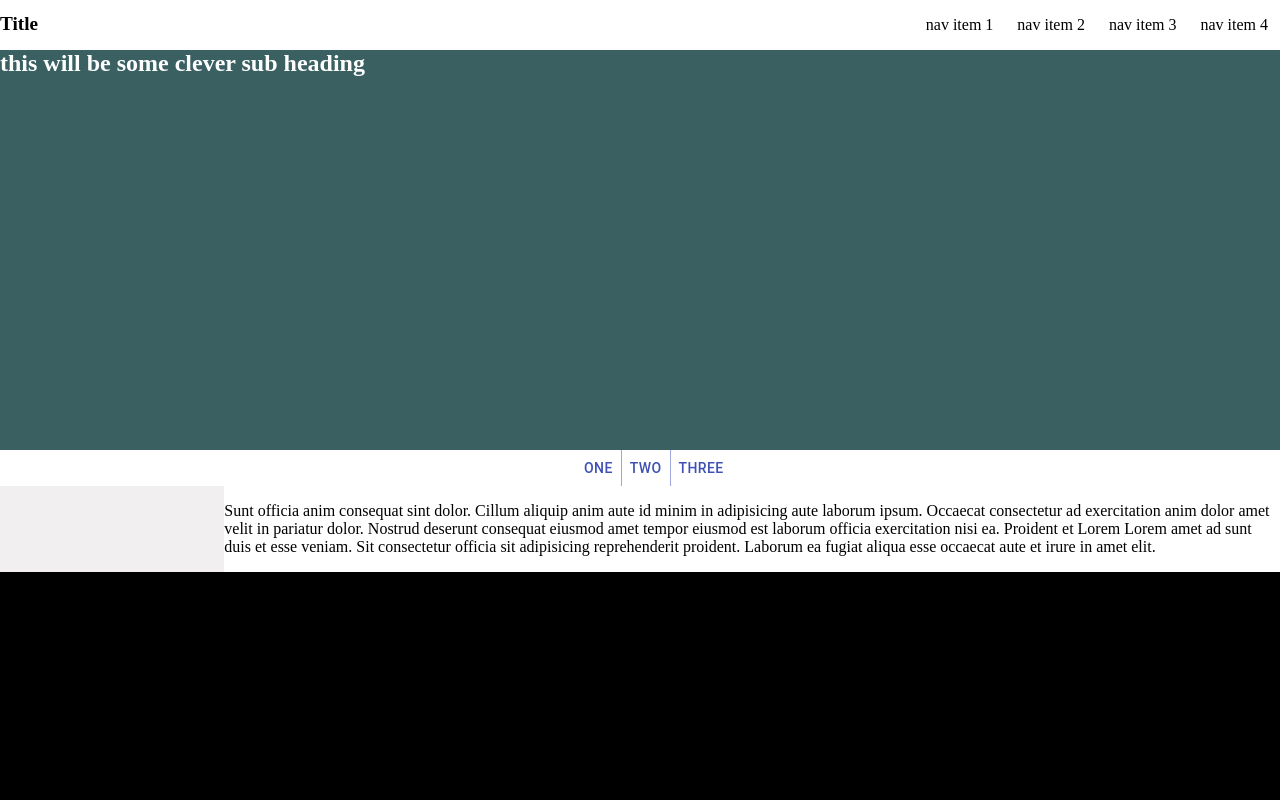
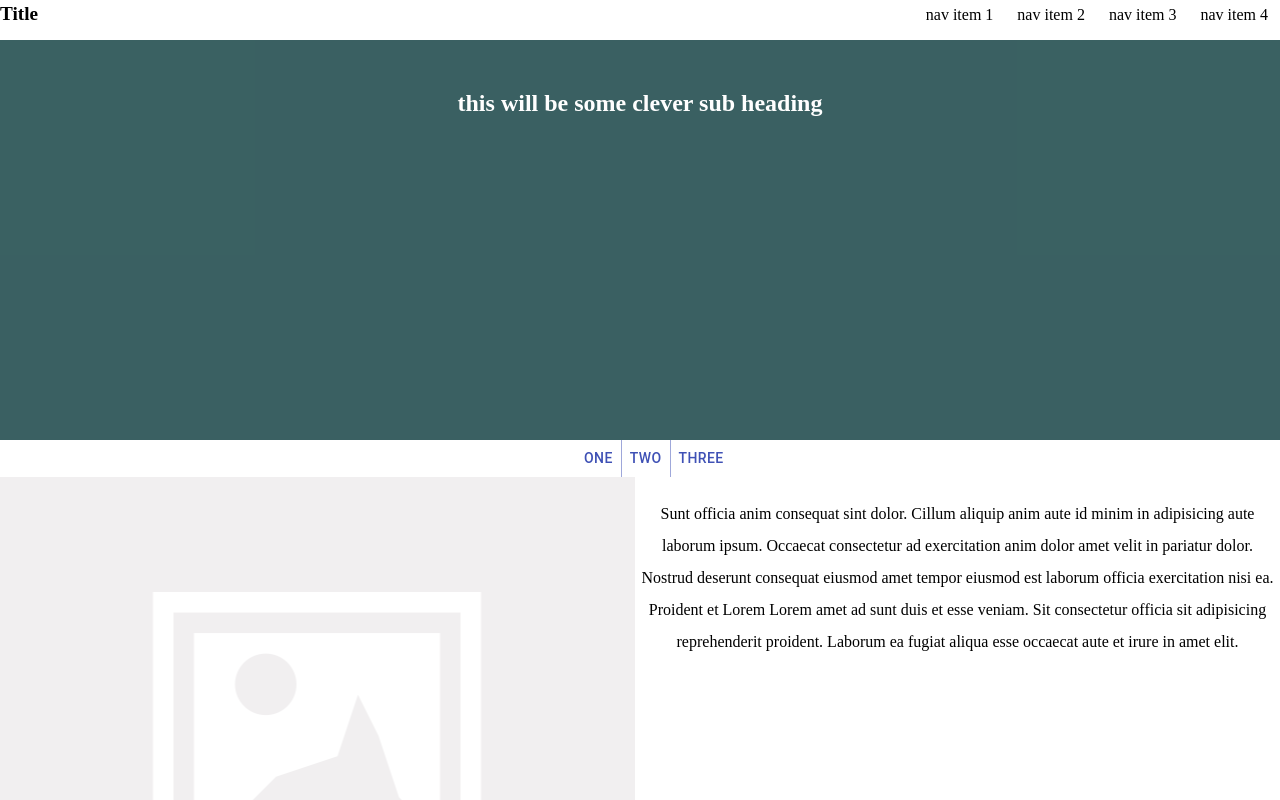
Before and after one commit to CodyDiab/web-dev-proto, a React (Create React App) app: page / in a window 1280 px wide. Shown: the top 800 px of the page. Built offline with nearby package versions, Linux system fonts and the light colour scheme.

Commit message:
restyle layout

```diff
--- a/src/Components/About.js
+++ b/src/Components/About.js
@@ -13,6 +13,7 @@ function About(){
             <Button onClick={()=> setDisplay(2)}>Two</Button>
             <Button onClick={()=> setDisplay(3)}>Three</Button>
        </ButtonGroup>
+       <div className="about-wrapper">
             <section className={display === 1?'section1':'sectionInactive'}>
                 <div className="about-image"></div>
                 <p>Sunt officia anim consequat sint dolor. Cillum aliquip anim aute id minim in adipisicing aute laborum ipsum. Occaecat consectetur ad exercitation anim dolor amet velit in pariatur dolor. Nostrud deserunt consequat eiusmod amet tempor eiusmod est laborum officia exercitation nisi ea. Proident et Lorem Lorem amet ad sunt duis et esse veniam. Sit consectetur officia sit adipisicing reprehenderit proident. Laborum ea fugiat aliqua esse occaecat aute et irure in amet elit.</p>
@@ -25,6 +26,7 @@ function About(){
                 <div className="about-image"></div>
                 <p>Sunt officia anim consequat sint dolor. Cillum aliquip anim aute id minim in adipisicing aute laborum ipsum. Occaecat consectetur ad exercitation anim dolor amet velit in pariatur dolor. Nostrud deserunt consequat eiusmod amet tempor eiusmod est laborum officia exercitation nisi ea. Proident et Lorem Lorem amet ad sunt duis et esse veniam. Sit consectetur officia sit adipisicing reprehenderit proident. Laborum ea fugiat aliqua esse occaecat aute et irure in amet elit.</p>
             </section>
+            </div>
         </div>
     )
 }
--- a/src/styles/index.css
+++ b/src/styles/index.css
@@ -14,6 +14,8 @@ body {
   -webkit-box-pack: justify;
       -ms-flex-pack: justify;
           justify-content: space-between;
+  position: fixed;
+  margin-top: -10px;
 }
 
 .heading {
@@ -50,10 +52,16 @@ body {
 }
 
 .jumbotron {
+  padding-top: 40px;
   width: 100%;
   height: 400px;
   background-color: rgba(95, 158, 160, 0.611);
-  margin-top: -20px;
+  text-align: center;
+}
+
+.sub-heading {
+  padding-top: 50px;
+  margin: auto;
 }
 
 .about-container {
@@ -66,11 +74,28 @@ body {
   width: 40%;
 }
 
+.about-wrapper {
+  display: -webkit-box;
+  display: -ms-flexbox;
+  display: flex;
+  margin: auto;
+  height: 500px;
+}
+
 .section1, .section2, .section3 {
   color: black;
   display: -webkit-box;
   display: -ms-flexbox;
   display: flex;
+  margin: auto;
+  height: 100%;
+}
+
+.section1 p, .section2 p, .section3 p {
+  padding: 5px;
+  width: 50%;
+  line-height: 2;
+  text-align: center;
 }
 
 .sectionInactive {
@@ -78,8 +103,8 @@ body {
 }
 
 .about-image {
+  background-position: center;
   width: 50%;
-  height: auto;
   background-image: url(../assets/Place-Holder.jpg.jpg);
 }
 /*# sourceMappingURL=index.css.map */
--- a/src/styles/index.scss
+++ b/src/styles/index.scss
@@ -11,6 +11,9 @@ body{
     color:black;
     background-color:white;
     justify-content: space-between;
+    position: fixed;
+    margin-top:-10px;
+
 }
 .heading{
     font-size: larger;
@@ -39,30 +42,50 @@ body{
 }
 
 .jumbotron{
+    padding-top: 40px;
     width:100%;
     height:400px;
     background-color: rgba(95, 158, 160, 0.611);
-    margin-top: -20px;
+    text-align: center;
+
 }
+ .sub-heading{
+     padding-top: 50px;
+     margin:auto;
+ }
 .about-container{
     background-color: white;
+
 }
 .about-btns{
     margin-left:45%;
     margin-right: auto;
     width: 40%;
 }
+.about-wrapper{
+    display: flex;
+    margin:auto;
+    height: 500px;
+
+}
 .section1,.section2,.section3{
     color:black;
     display:flex;
-
+    margin:auto;
+    height:100%;
+   p{
+       padding: 5px;
+       width:50%;
+       line-height: 2;
+       text-align: center;
+   }
 
 }
 .sectionInactive{
     display:none;
 }
 .about-image{
-    width:50%;
-    height:auto;
+    background-position: center;
+   width:50%;
     background-image: url(../assets/Place-Holder.jpg.jpg);
 }
```
Also changed, not shown: 1 other file (tests, documents, lock files or other folders).
